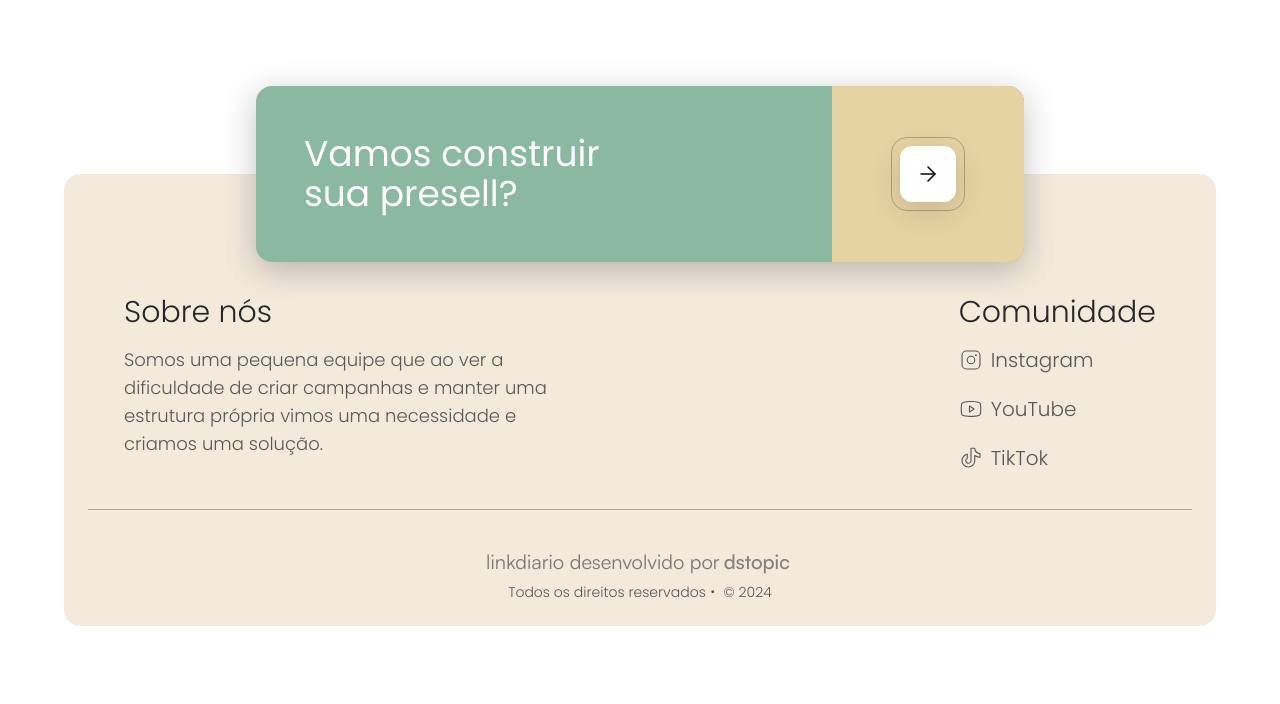
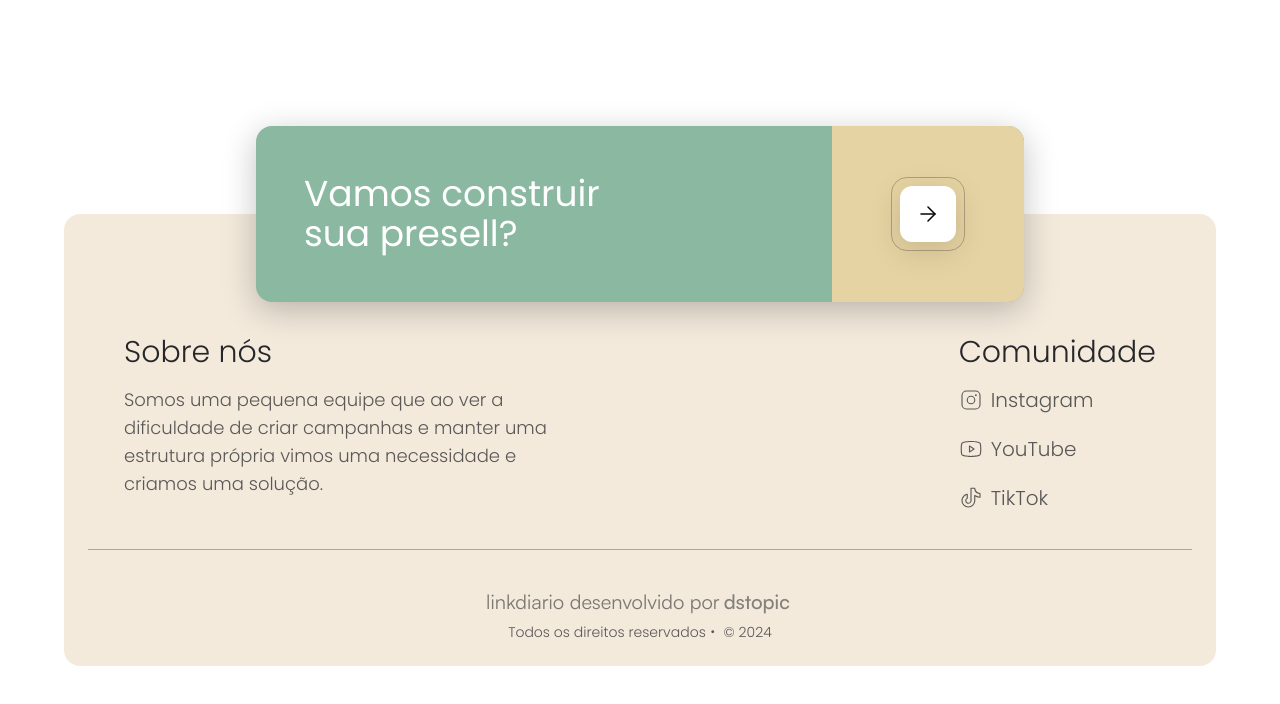
Before and after one commit to rotrenanoliveira/linkdiario-app, a Next.js app: page /test-component in a window 1280 px wide. Shown: the top 704 px of the page. Built offline with nearby package versions, Linux system fonts and the light colour scheme.

Commit message:
fix: add item on top of footer
adding item on top just to better visualize the component

```diff
--- a/src/app/(client)/test-component/page.tsx
+++ b/src/app/(client)/test-component/page.tsx
@@ -2,7 +2,8 @@ import { Footer } from '../_components/footer'
 
 export default function HomePage() {
   return (
-    <div className="w-screen min-h-svh flex items-center justify-center p-3 md:p-9 lg:p-12 xl:p-16">
+    <div className="w-screen min-h-svh flex flex-col items-center justify-center p-3 md:p-9 lg:p-12 xl:p-16">
+      <div className="w-full min-h-20" />
       <Footer />
     </div>
   )
```
